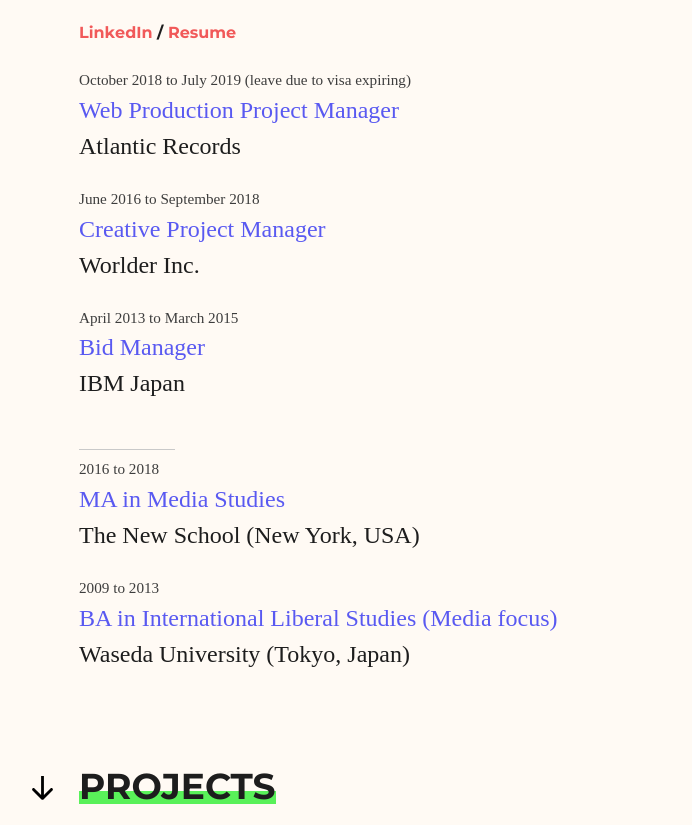
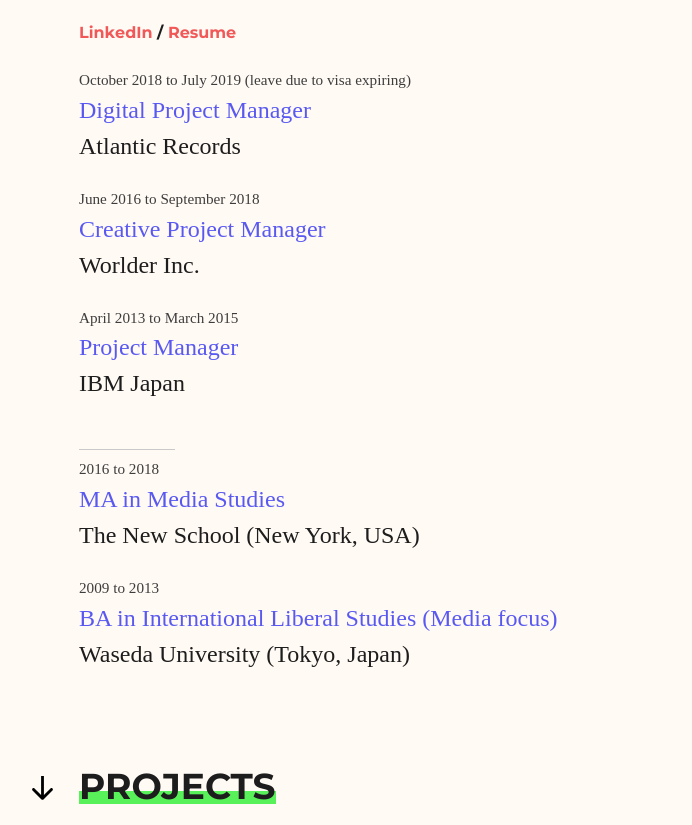
Before and after one commit to bitmap/sakibranson.com, a plain HTML site: page index.html in a window 1280 px wide. Shown: the part 1079-1904 px from the top of the page, without its empty margins (265-957 px from the left). Drawn offline with Linux system fonts and the light colour scheme; a web font is replaced by a local one.

Commit message:
Update index.html

```diff
--- a/index.html
+++ b/index.html
@@ -71,7 +71,7 @@
         <ul class="history h3">
           <li>
             <div class="history_years">October 2018 to July 2019 (leave due to visa expiring)</div>
-            <div class="history_title">Web Production Project Manager</div>
+            <div class="history_title">Digital Project Manager</div>
             <div>Atlantic Records</div>
           </li>
           <li>
@@ -81,7 +81,7 @@
           </li>
           <li>
             <div class="history_years">April 2013 to March 2015</div>
-            <div class="history_title">Bid Manager</div>
+            <div class="history_title">Project Manager</div>
             <div>IBM Japan</div>
           </li>
           <hr>
```
